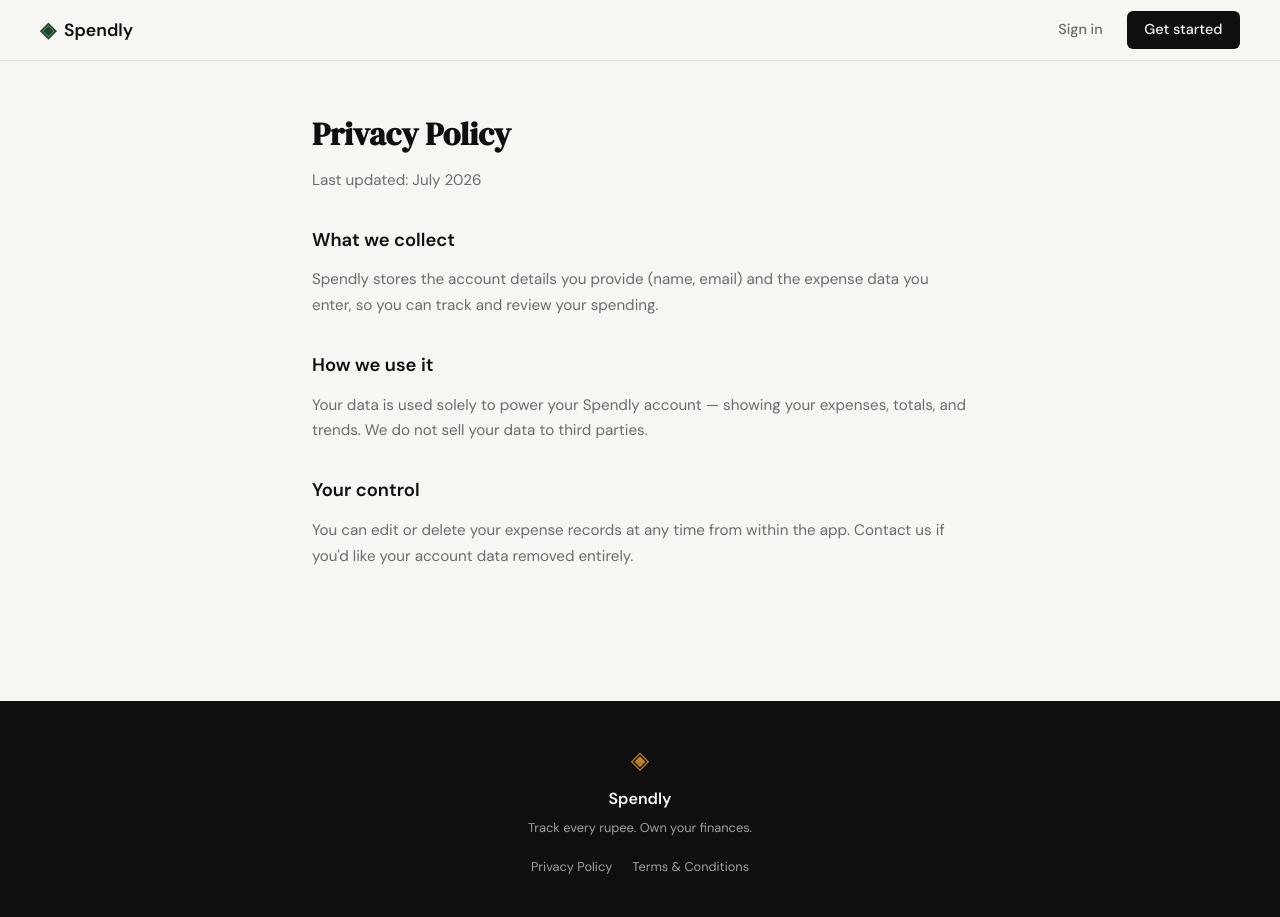
After one commit to hariom127/expense-tracker, a Flask app: page /privacy-policy in a window 1280 px wide. The commit adds this page. Run offline with Flask 3, Linux system fonts and the light colour scheme.

Commit message:
Add privacy policy and terms & conditions pages
Adds footer links that route to new legal pages instead of dead-ending.

```diff
--- a/app.py
+++ b/app.py
@@ -20,6 +20,16 @@ def register():
 @app.route("/login")
 def login():
     return render_template("login.html")
+
+
+@app.route("/privacy-policy")
+def privacy_policy():
+    return render_template("privacy_policy.html")
+
+
+@app.route("/terms-and-conditions")
+def terms_and_conditions():
+    return render_template("terms_and_conditions.html")
 
 
 # ------------------------------------------------------------------ #
--- a/static/css/style.css
+++ b/static/css/style.css
@@ -478,6 +478,42 @@ a { color: inherit; text-decoration: none; }
 .auth-switch a:hover { text-decoration: underline; }
 
 /* ------------------------------------------------------------------ */
+/* Legal pages (privacy policy / terms)                                */
+/* ------------------------------------------------------------------ */
+
+.legal-section {
+    max-width: 720px;
+    margin: 0 auto;
+    padding: 3rem 2rem 4rem;
+}
+
+.legal-title {
+    font-family: var(--font-display);
+    font-size: 2rem;
+    color: var(--ink);
+    margin-bottom: 0.5rem;
+}
+
+.legal-updated {
+    font-size: 0.85rem;
+    color: var(--ink-muted);
+    margin-bottom: 2rem;
+}
+
+.legal-section h2 {
+    font-size: 1.15rem;
+    color: var(--ink);
+    margin: 2rem 0 0.75rem;
+}
+
+.legal-section p {
+    font-size: 0.95rem;
+    color: var(--ink-muted);
+    line-height: 1.7;
+    margin-bottom: 1rem;
+}
+
+/* ------------------------------------------------------------------ */
 /* Footer                                                              */
 /* ------------------------------------------------------------------ */
 
@@ -507,6 +543,23 @@ a { color: inherit; text-decoration: none; }
     color: var(--ink-faint);
 }
 
+.footer-links {
+    display: flex;
+    gap: 1.25rem;
+    margin-top: 0.75rem;
+}
+
+.footer-links a {
+    color: var(--ink-faint);
+    font-size: 0.8rem;
+    text-decoration: none;
+}
+
+.footer-links a:hover {
+    color: var(--paper);
+    text-decoration: underline;
+}
+
 /* ------------------------------------------------------------------ */
 /* Responsive                                                          */
 /* ------------------------------------------------------------------ */
--- a/templates/base.html
+++ b/templates/base.html
@@ -34,6 +34,10 @@
             <span class="brand-icon">◈</span>
             <span class="footer-name">Spendly</span>
             <p class="footer-copy">Track every rupee. Own your finances.</p>
+            <div class="footer-links">
+                <a href="{{ url_for('privacy_policy') }}">Privacy Policy</a>
+                <a href="{{ url_for('terms_and_conditions') }}">Terms &amp; Conditions</a>
+            </div>
         </div>
     </footer>
 
--- /dev/null
+++ b/templates/privacy_policy.html
@@ -0,0 +1,30 @@
+{% extends "base.html" %}
+
+{% block title %}Privacy Policy — Spendly{% endblock %}
+
+{% block content %}
+
+<section class="legal-section">
+    <h1 class="legal-title">Privacy Policy</h1>
+    <p class="legal-updated">Last updated: July 2026</p>
+
+    <h2>What we collect</h2>
+    <p>
+        Spendly stores the account details you provide (name, email) and the
+        expense data you enter, so you can track and review your spending.
+    </p>
+
+    <h2>How we use it</h2>
+    <p>
+        Your data is used solely to power your Spendly account — showing your
+        expenses, totals, and trends. We do not sell your data to third parties.
+    </p>
+
+    <h2>Your control</h2>
+    <p>
+        You can edit or delete your expense records at any time from within
+        the app. Contact us if you'd like your account data removed entirely.
+    </p>
+</section>
+
+{% endblock %}
```
Also changed, not shown: templates/terms_and_conditions.html (added, +30 -0 lines).
